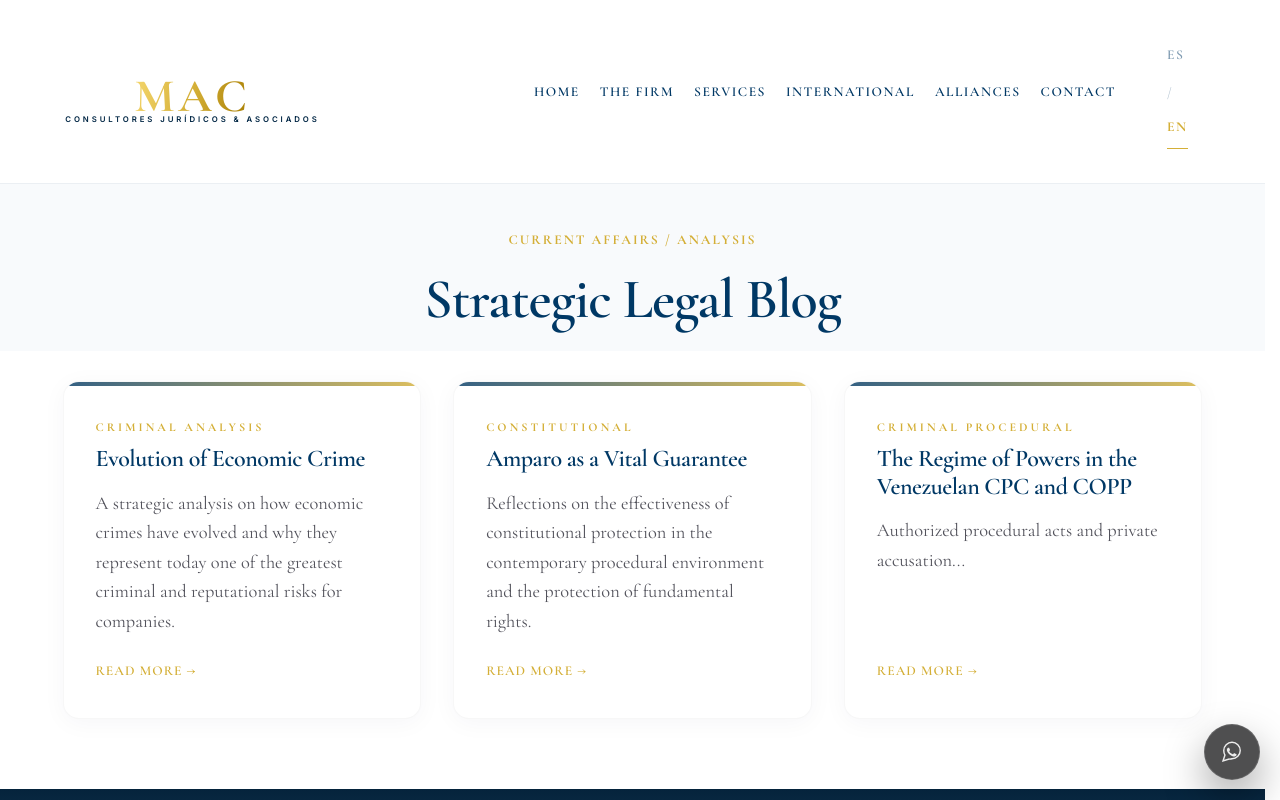
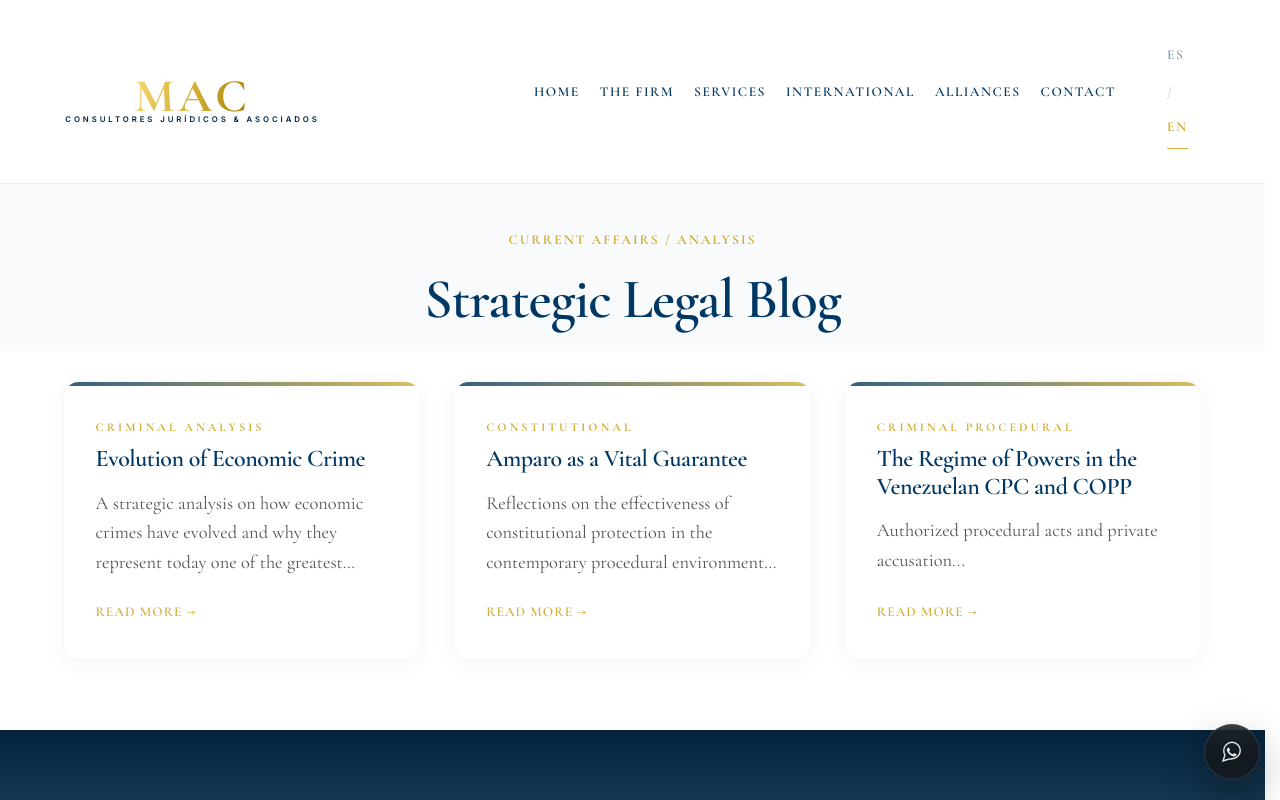
Before and after one commit to mcolina777-cpu/mac-consultores-site-clean, a Next.js app: page /en/blog in a window 1280 px wide. Shown: the top 800 px of the page. Built offline with nearby package versions, Linux system fonts and the light colour scheme.

Commit message:
Añade card-excerpt y homogeniza cards de blog

```diff
--- a/src/app/[locale]/blog/page.tsx
+++ b/src/app/[locale]/blog/page.tsx
@@ -73,21 +73,21 @@ export default async function BlogIndex({ params }: Props) {
             <article className="card">
               <span className="section-tag">{dict?.blog?.article1?.tag}</span>
               <h3>{dict?.blog?.article1?.title}</h3>
-              <p>{dict?.blog?.article1?.desc}</p>
+              <p className="card-excerpt">{dict?.blog?.article1?.desc}</p>
               <Link href={`/${locale}/blog/criminalidad-economica`} className="card-link">{dict?.blog?.readmore}</Link>
             </article>
 
             <article className="card">
               <span className="section-tag">{dict?.blog?.article2?.tag}</span>
               <h3>{dict?.blog?.article2?.title}</h3>
-              <p>{dict?.blog?.article2?.desc}</p>
+              <p className="card-excerpt">{dict?.blog?.article2?.desc}</p>
               <Link href={`/${locale}/blog/amparo-garantia-vital`} className="card-link">{dict?.blog?.readmore}</Link>
             </article>
             {/* Note: In backup, the 3rd card was El Régimen de Poderes en el CPC y el COPP */}
             <article className="card">
               <span className="section-tag">{dict?.blog?.article4?.tag}</span>
               <h3>{dict?.blog?.article4?.title}</h3>
-              <p>{dict?.blog?.article4?.desc}</p>
+              <p className="card-excerpt">{dict?.blog?.article4?.desc}</p>
               <Link href={`/${locale}/blog/regimen-poderes-cpc-copp`} className="card-link">{dict?.blog?.readmore}</Link>
             </article>
           </div>
--- a/src/app/globals.css
+++ b/src/app/globals.css
@@ -530,6 +530,13 @@ section {
 
 .card-link:hover {
     color: var(--accent-light);
+}
+
+.card-excerpt {
+    display: -webkit-box;
+    -webkit-line-clamp: 3;
+    -webkit-box-orient: vertical;
+    overflow: hidden;
 }
 
 /* =========================================================
```
